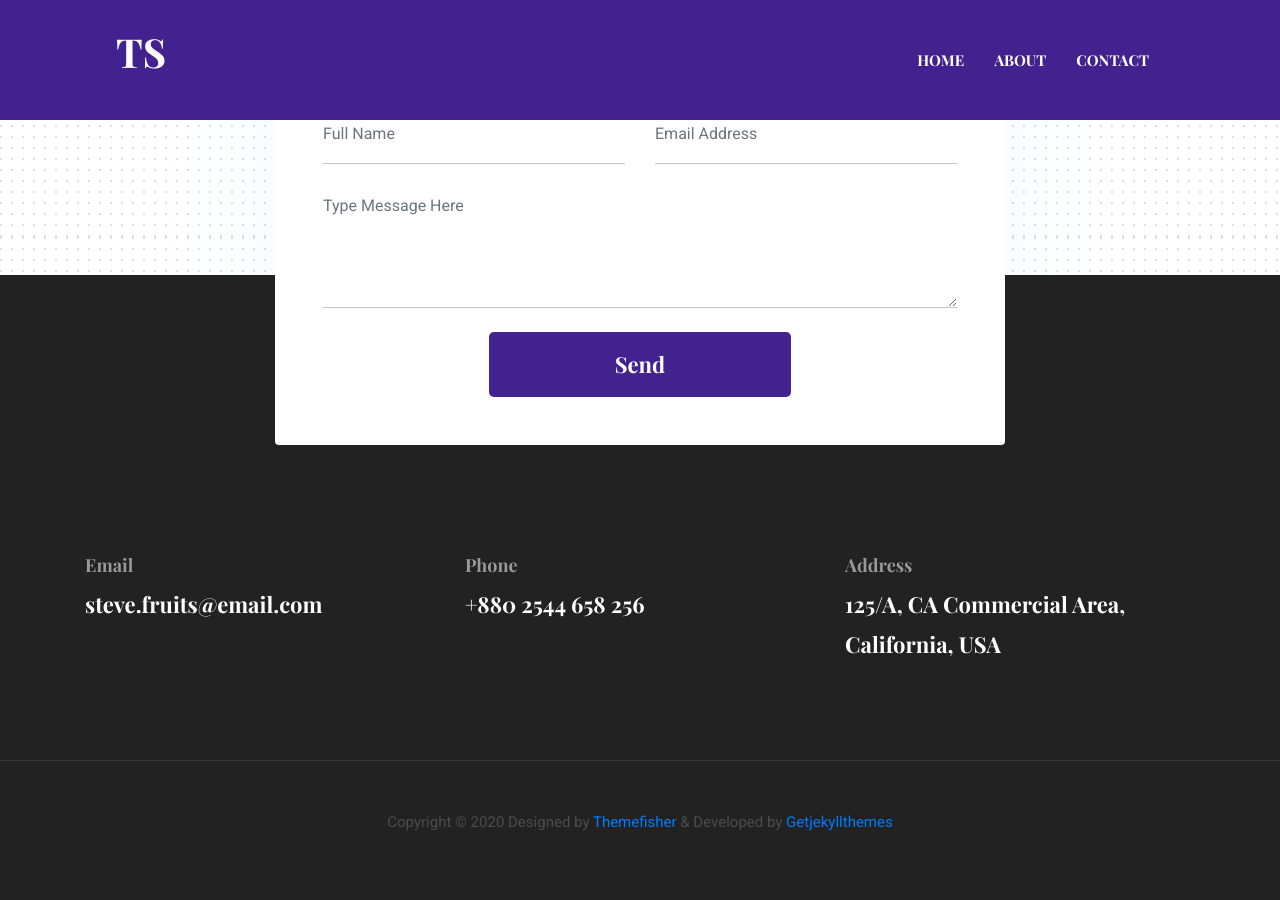
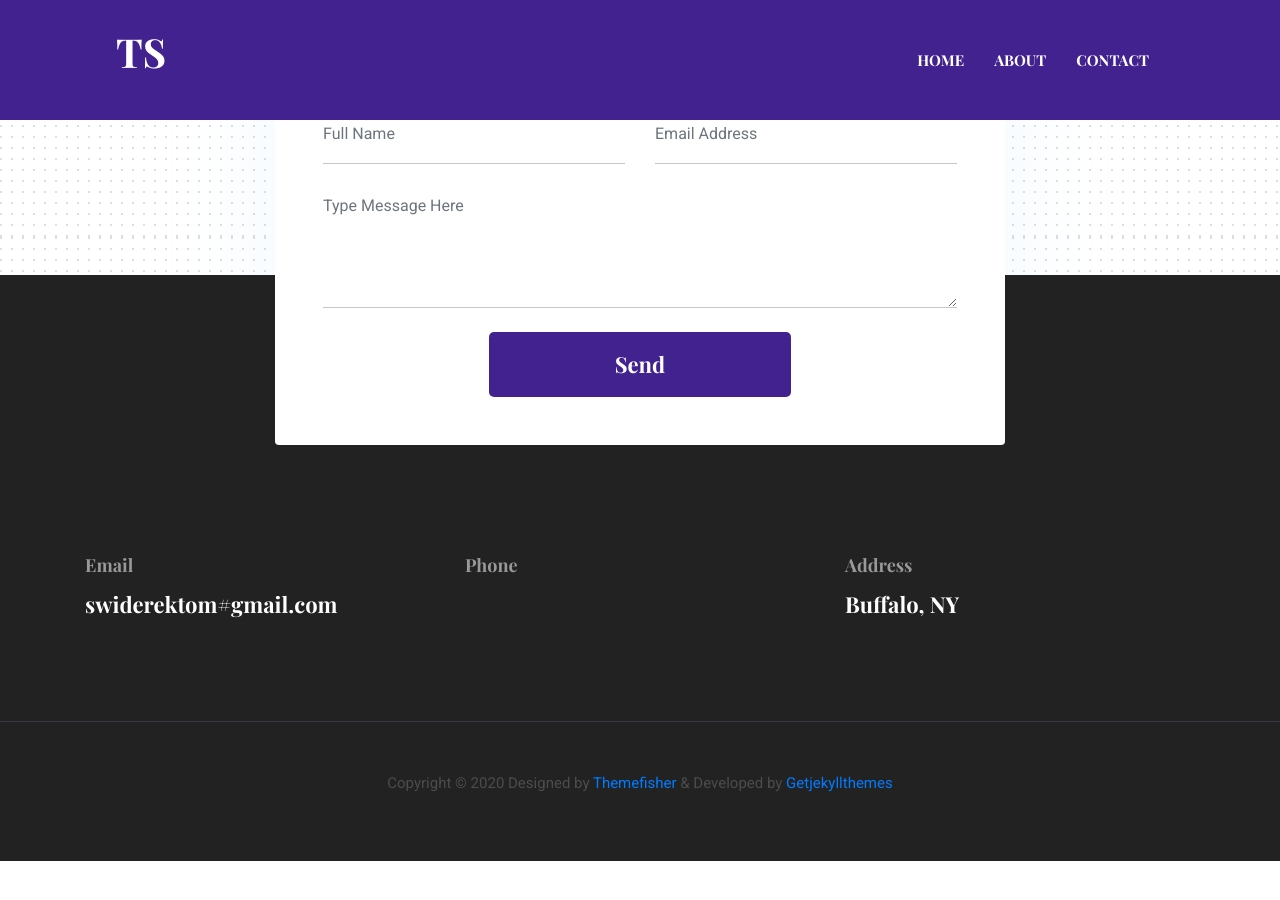
Before and after one commit to swid-tom/swid-tom.github.io, a Jekyll site: the page built from _pages/contact.html, in a window 1280 px wide and 900 px high, scrolled down 786 px. Built offline with Jekyll 4.4.1, drawn with Linux system fonts in a browser that asks for light colours; after the commit the page ends 1647 px from its top, so only the background shows below that; some of the changed lines change nothing that is shown.

Commit message:
Modify contact details and social links
Updated contact information and social media links in settings.yml.

```diff
--- a/_data/settings.yml
+++ b/_data/settings.yml
@@ -6,9 +6,9 @@ title: TS
 logo:
 author: themefisher
 description: this is meta description
-email: steve.fruits@email.com
-phone: +880 2544 658 256
-address: 125/A, CA Commercial Area, California, USA
+email: swiderektom#gmail.com
+#phone: +880 2544 658 256
+address: Buffalo, NY
 copyright: Copyright &copy; 2020 Designed by [Themefisher](https://themefisher.com) & Developed by [Getjekyllthemes](https://getjekyllthemes.com)
 
 menu:
@@ -39,10 +39,10 @@ hero:
   hero-title: Hi! I’m <br> Tomasz <br> Network Engineer
 
 social:
-  - { icon: "ti-facebook", link: "#" }
-  - { icon: "ti-instagram", link: "#" }
-  - { icon: "ti-dribbble", link: "#" }
-  - { icon: "ti-twitter", link: "#" }
+  #- { icon: "ti-facebook", link: "#" }
+  #- { icon: "ti-instagram", link: "#" }
+  #- { icon: "ti-dribbble", link: "#" }
+  - { icon: "ti-linkedin", link: "#" }
 
 #-------------------------------
 # About (Section and Page)
@@ -70,18 +70,18 @@ work-process:
     content: "Lorem ipsum dolor sit amet, consectetur adipisicing elit, sed do eiusmod tempor incididunt ut labore et dolore magna aliqua."
 
 # My Team Section
-team:
-  - title: "Jack Schenziwe"
-    image: "assets/images/team/member-1.png"
-    designation: "Project Manager"
+#team:
+ # - title: "Jack Schenziwe"
+  #  image: "assets/images/team/member-1.png"
+   # designation: "Project Manager"
 
-  - title: "Julias Carlie"
-    image: "assets/images/team/member-2.png"
-    designation: "Web Developer"
+ # - title: "Julias Carlie"
+  #  image: "assets/images/team/member-2.png"
+   # designation: "Web Developer"
 
-  - title: "John Doe"
-    image: "assets/images/team/member-3.png"
-    designation: "Designer"
+ # - title: "John Doe"
+ #   image: "assets/images/team/member-3.png"
+  #  designation: "Designer"
 
 #-------------------------------
 # Skills Section
@@ -246,21 +246,21 @@ portfolio-items:
 #-------------------------------
 # Testimonials Section
 
-testimonial-items:
-  - name: "Jesica Gomez"
-    image: "assets/images/testimonial/client-1.png"
-    designation: "CEO, Funder"
-    content: "Lorem ipsum dolor sit amet, consectetur adipisicing elit, sed do eiusmod tempor incididunt ut labore et dolore magna aliqua. Ut enim ad minim veniam, <strong>quis nostrud exercitation ullamco laboris nisi ut aliquip ex ea commodo consequat.</strong> Duis aute irure dolor in reprehenderit in voluptate velit esse cillum dolore eu fugiat nulla pariatur."
+#testimonial-items:
+ # - name: "Jesica Gomez"
+  #  image: "assets/images/testimonial/client-1.png"
+   # designation: "CEO, Funder"
+   # content: "Lorem ipsum dolor sit amet, consectetur adipisicing elit, sed do eiusmod tempor incididunt ut labore et dolore magna aliqua. Ut enim ad minim veniam, <strong>quis nostrud exercitation ullamco laboris nisi ut aliquip ex ea commodo consequat.</strong> Duis aute irure dolor in reprehenderit in voluptate velit esse cillum dolore eu fugiat nulla pariatur."
 
-  - name: "Jesica Gomez"
-    image: "assets/images/testimonial/client-1.png"
-    designation: "CEO, Funder"
-    content: "Lorem ipsum dolor sit amet, consectetur adipisicing elit, sed do eiusmod tempor incididunt ut labore et dolore magna aliqua. Ut enim ad minim veniam, <strong>quis nostrud exercitation ullamco laboris nisi ut aliquip ex ea commodo consequat.</strong> Duis aute irure dolor in reprehenderit in voluptate velit esse cillum dolore eu fugiat nulla pariatur."
+ # - name: "Jesica Gomez"
+  #  image: "assets/images/testimonial/client-1.png"
+   # designation: "CEO, Funder"
+   # content: "Lorem ipsum dolor sit amet, consectetur adipisicing elit, sed do eiusmod tempor incididunt ut labore et dolore magna aliqua. Ut enim ad minim veniam, <strong>quis nostrud exercitation ullamco laboris nisi ut aliquip ex ea commodo consequat.</strong> Duis aute irure dolor in reprehenderit in voluptate velit esse cillum dolore eu fugiat nulla pariatur."
 
-  - name: "Jesica Gomez"
-    image: "assets/images/testimonial/client-1.png"
-    designation: "CEO, Funder"
-    content: "Lorem ipsum dolor sit amet, consectetur adipisicing elit, sed do eiusmod tempor incididunt ut labore et dolore magna aliqua. Ut enim ad minim veniam, <strong>quis nostrud exercitation ullamco laboris nisi ut aliquip ex ea commodo consequat.</strong> Duis aute irure dolor in reprehenderit in voluptate velit esse cillum dolore eu fugiat nulla pariatur."
+ # - name: "Jesica Gomez"
+  #  image: "assets/images/testimonial/client-1.png"
+   # designation: "CEO, Funder"
+   # content: "Lorem ipsum dolor sit amet, consectetur adipisicing elit, sed do eiusmod tempor incididunt ut labore et dolore magna aliqua. Ut enim ad minim veniam, <strong>quis nostrud exercitation ullamco laboris nisi ut aliquip ex ea commodo consequat.</strong> Duis aute irure dolor in reprehenderit in voluptate velit esse cillum dolore eu fugiat nulla pariatur."
 
 #-------------------------------
 # Client Slider Section
@@ -300,4 +300,4 @@ client-slider-items:
 # Contact Section
 
 contact-title: Contact Info
-contact-email: steve.fruits@email.com
+contact-email: swiderektom@gmail.com
```
